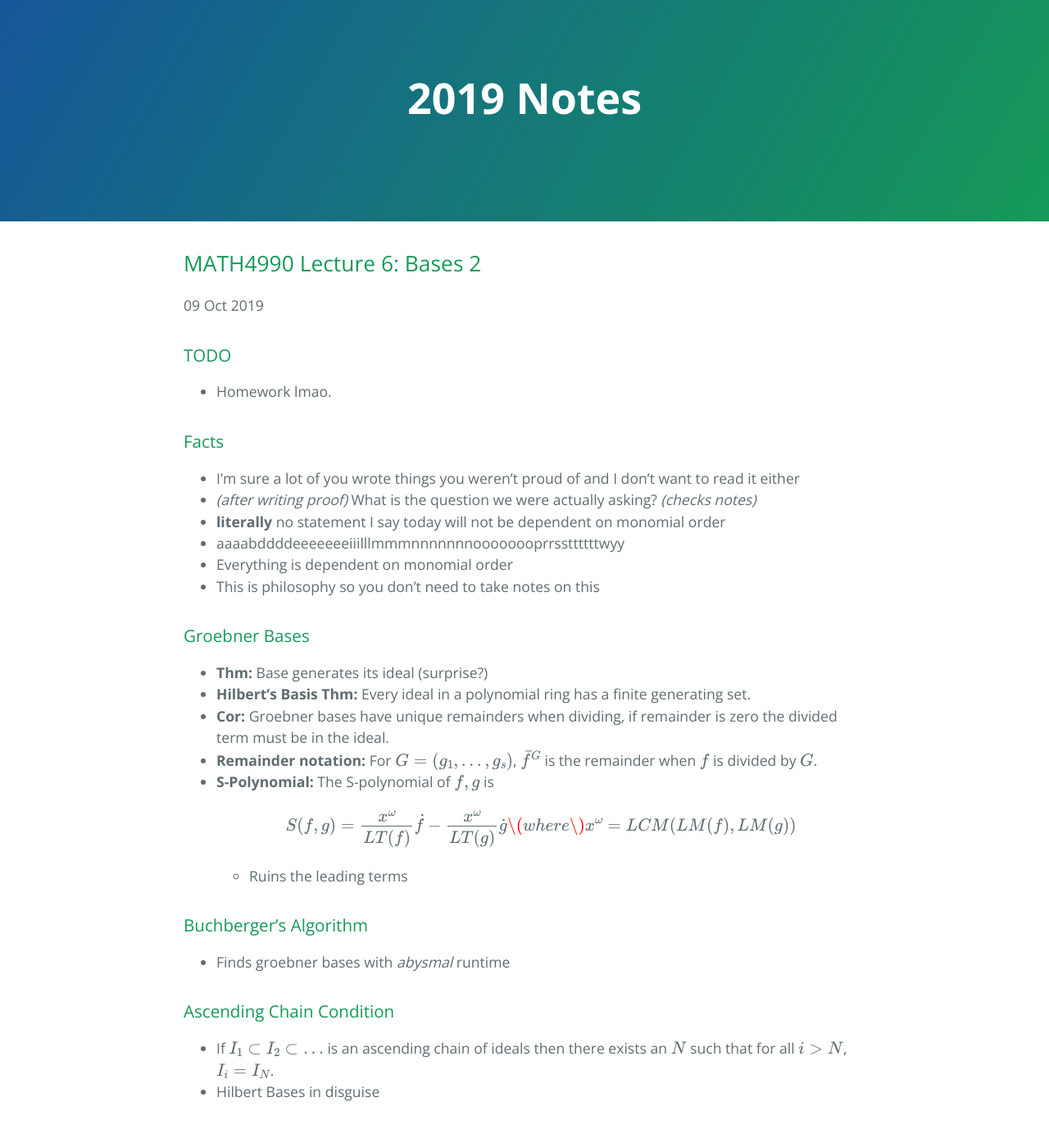
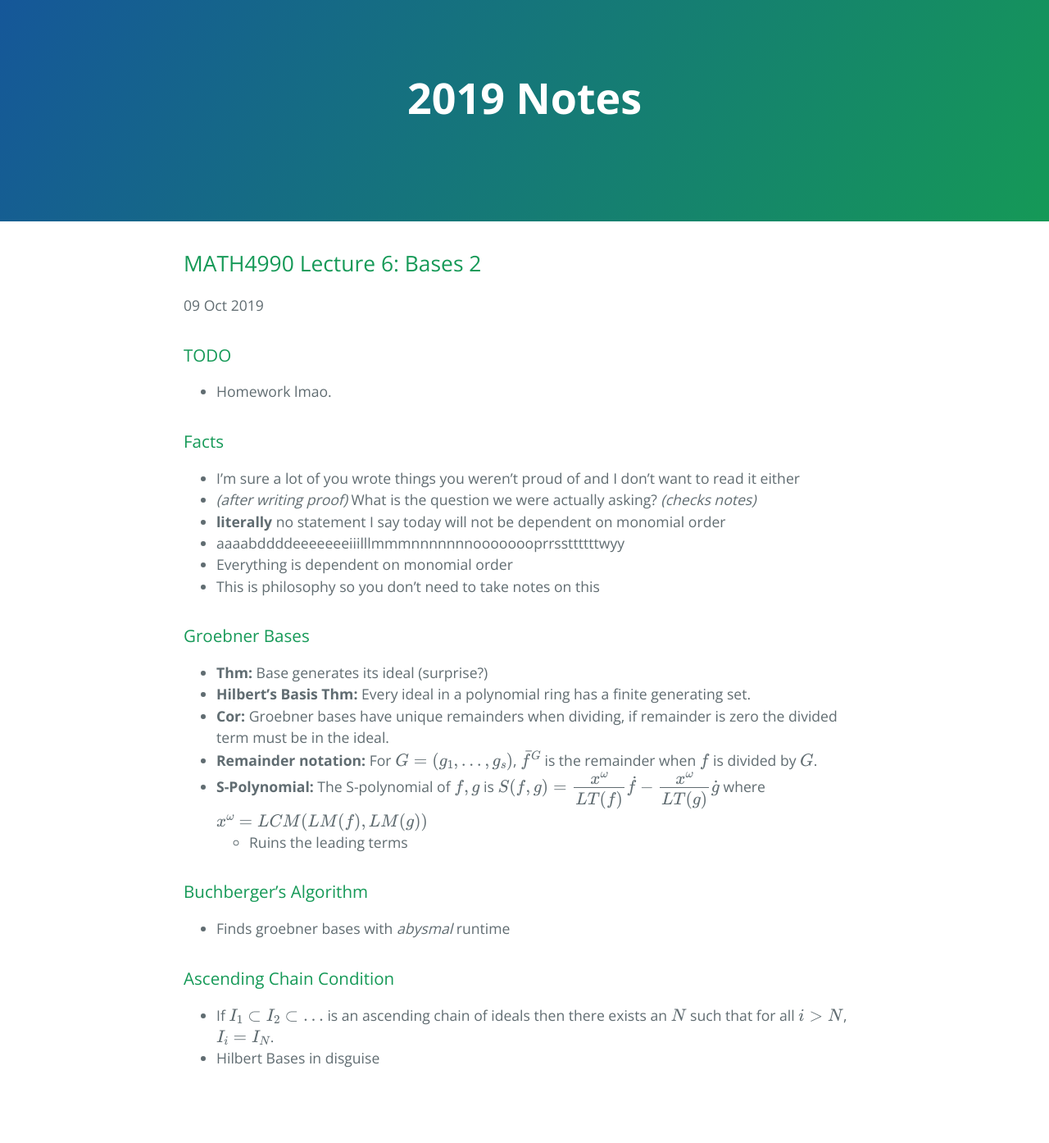
Before and after one commit to iCalculated/2019Notes, a Jekyll site: the page built from _posts/2019-10-09-MATH4990-L6.md, in a window 1280 px wide. Shown: the whole page at 82% size. Built offline with Jekyll 4.4.1, drawn with Linux system fonts in a browser that asks for light colours; our own code applies the rules of GitHub Pages for plain Markdown files; formulas are drawn with MathJax 3; after the commit the page ends 1353 px from its top, so only the background shows below that.

```diff
--- a/_posts/2019-10-09-MATH4990-L6.md
+++ b/_posts/2019-10-09-MATH4990-L6.md
@@ -24,7 +24,10 @@ categories: [MATH4990]
 - **Hilbert's Basis Thm:** Every ideal in a polynomial ring has a finite generating set.
 - **Cor:** Groebner bases have unique remainders when dividing, if remainder is zero the divided term must be in the ideal.
 - **Remainder notation:** For $$G=(g_1,\dots,g_s)$$, $$\bar{f}^G$$ is the remainder when $$f$$ is divided by $$G$$.
-- **S-Polynomial:** The S-polynomial of $$f,g$$ is \$$S(f,g)=\dfrac{x^{\omega}}{LT(f)}\dot f - \dfrac{x^{\omega}}{LT(g)}\dot g$$ where $$x^{\omega}=LCM(LM(f),LM(g))$$
+- **S-Polynomial:** The S-polynomial of $$f,g$$ is
+$$
+S(f,g)=\dfrac{x^{\omega}}{LT(f)}\dot f - \dfrac{x^{\omega}}{LT(g)}\dot g$$ where $$x^{\omega}=LCM(LM(f),LM(g))
+$$
     - Ruins the leading terms
 
 ### Buchberger's Algorithm
```
